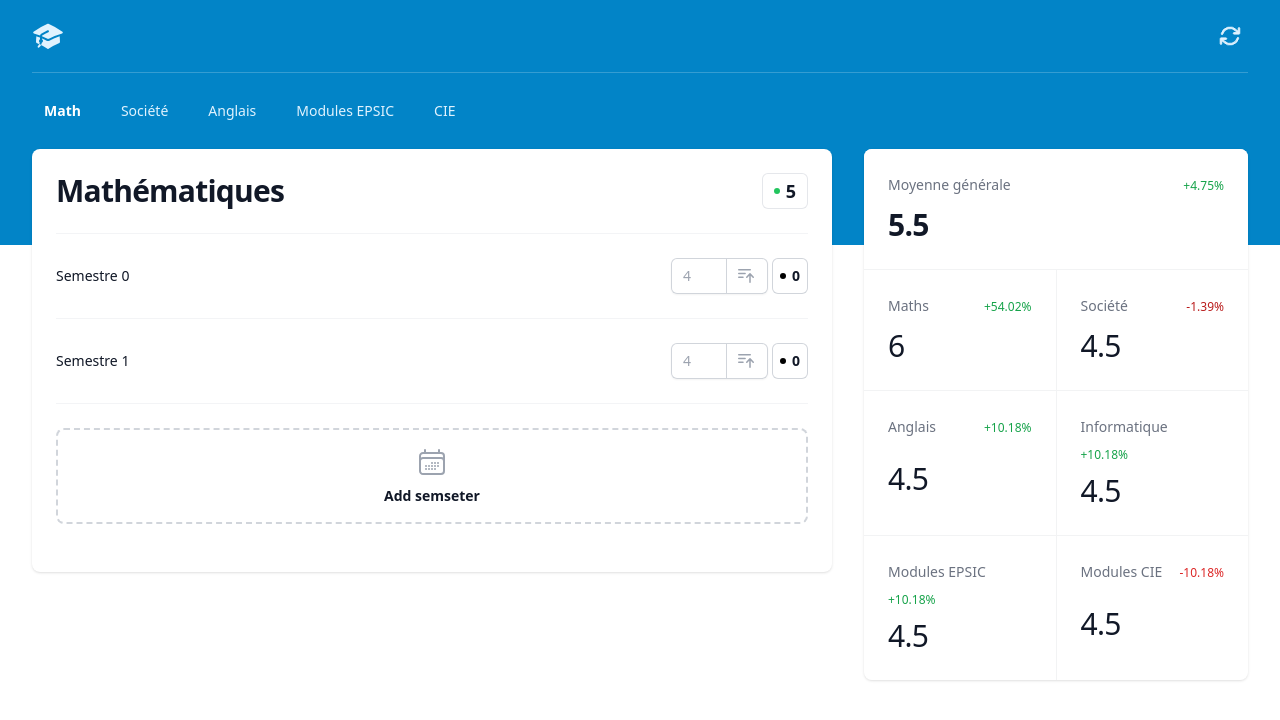
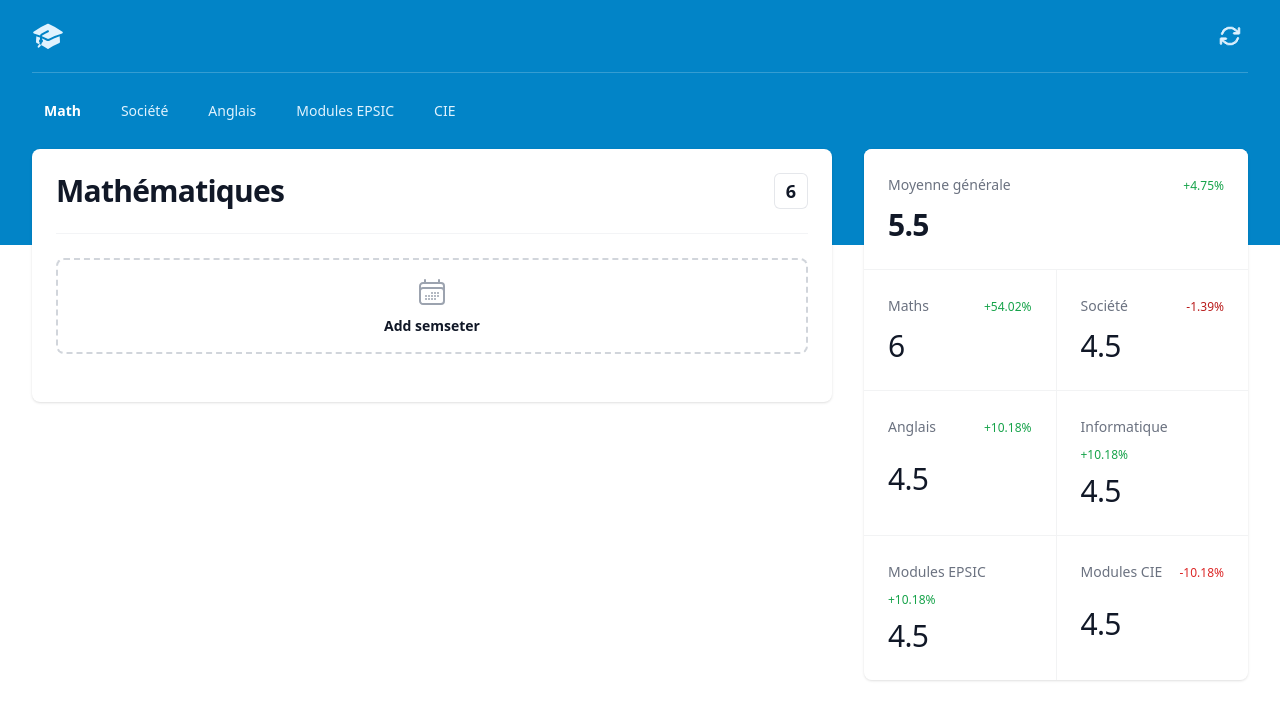
Before and after one commit to jordyBSK/gradesView-react, a React (Vite) app: page / in a window 1280 px wide. Shown: the top 720 px of the page. Built offline with nearby package versions, Linux system fonts and the light colour scheme.

Commit message:
add: can add semestre with the button

```diff
--- a/src/App.tsx
+++ b/src/App.tsx
@@ -1,7 +1,6 @@
 import './App.css'
 
-import SemesterElement from "./components/SemesterElement.tsx";
-import SubjectAverage from "./components/SubjectAverage.tsx";
+import SubjectElement from "./components/SubjectElement.tsx";
 
 export function App() {
 
@@ -112,48 +111,7 @@ export function App() {
             >
 
               <div className="grid grid-cols-1 gap-4 lg:col-span-2">
-                <section aria-labelledby="section-1-title">
-                  <h2 className="sr-only" id="section-1-title">Grades</h2>
-                  <div className="overflow-hidden rounded-lg bg-white shadow">
-                    <div className="p-6">
-                      <SubjectAverage subjectAverage={5}/>
-
-                      <div className="mt-6 border-t border-gray-100">
-                        <dl className="divide-y divide-gray-100">
-
-                          <SemesterElement semesterNumber={0}/>
-                          <SemesterElement semesterNumber={1}/>
-
-                          <div className="px-4 py-6 sm:gap-4 sm:px-0">
-                            <button
-                                type="button"
-                                className="relative block w-full rounded-lg border-2 border-dashed border-gray-300 p-4 text-center hover:border-gray-400 focus:outline-none focus:ring-2 focus:ring-indigo-500 focus:ring-offset-2"
-                            >
-                              <svg
-                                  className="mx-auto h-8 w-8 text-gray-400"
-                                  xmlns="http://www.w3.org/2000/svg"
-                                  fill="none"
-                                  viewBox="0 0 24 24"
-                                  stroke-width="1.5"
-                                  stroke="currentColor"
-                              >
-                                <path
-                                    stroke-linecap="round"
-                                    stroke-linejoin="round"
-                                    d="M6.75 3v2.25M17.25 3v2.25M3 18.75V7.5a2.25 2.25 0 012.25-2.25h13.5A2.25 2.25 0 0121 7.5v11.25m-18 0A2.25 2.25 0 005.25 21h13.5A2.25 2.25 0 0021 18.75m-18 0v-7.5A2.25 2.25 0 015.25 9h13.5A2.25 2.25 0 0121 11.25v7.5m-9-6h.008v.008H12v-.008zM12 15h.008v.008H12V15zm0 2.25h.008v.008H12v-.008zM9.75 15h.008v.008H9.75V15zm0 2.25h.008v.008H9.75v-.008zM7.5 15h.008v.008H7.5V15zm0 2.25h.008v.008H7.5v-.008zm6.75-4.5h.008v.008h-.008v-.008zm0 2.25h.008v.008h-.008V15zm0 2.25h.008v.008h-.008v-.008zm2.25-4.5h.008v.008H16.5v-.008zm0 2.25h.008v.008H16.5V15z"
-                                />
-                              </svg>
-                              <span
-                                  className="mt-2 block text-sm font-semibold text-gray-900"
-                              >Add semseter</span
-                              >
-                            </button>
-                          </div>
-                        </dl>
-                      </div>
-                    </div>
-                  </div>
-                </section>
+             <SubjectElement subjectAverage={6}/>
               </div>
 
 
--- a/src/components/AverageElement.tsx
+++ b/src/components/AverageElement.tsx
@@ -1,12 +1,18 @@
 import GradeSvg from "./GradeSvg.tsx";
 
 export default function AverageElement({average}:{average:number}) {
+let Class = ""
 
-
+if (average < 1){
+    Class = "hidden"
+}else {
+    Class = "ml-1 inline-flex items-center gap-x-1.5 rounded-md px-2 py-2 text-sm font-bold text-gray-900 ring-1 ring-inset ring-gray-300"
+}
     return(
         <>
                 <span
-                    className="ml-1 inline-flex items-center gap-x-1.5 rounded-md px-2 py-2 text-sm font-bold text-gray-900 ring-1 ring-inset ring-gray-300"
+                    className={Class}
+
                 >
                        <GradeSvg grade={average} />
                     {average}
--- a/src/components/InputElement.tsx
+++ b/src/components/InputElement.tsx
@@ -12,6 +12,8 @@ export function InputElement(props: {
                 name="number"
                 value={props.value}
                 onChange={props.onChange}
+                max={6}
+                min={1}
                 id="sem1"
                 className="block w-14 rounded-none rounded-l-md border-0 py-1.5 text-gray-900 ring-1 ring-inset ring-gray-300 placeholder:text-gray-400 focus:ring-2 focus:ring-inset focus:ring-sky-600 sm:text-sm sm:leading-6"
                 placeholder="4"
--- /dev/null
+++ b/src/components/SemesterButton.tsx
@@ -0,0 +1,37 @@
+
+
+export default function subjectElement(props: {
+    onClick: () => void
+}) {
+
+    return (
+        <>
+            <div className="px-4 py-6 sm:gap-4 sm:px-0">
+                <button
+                    onClick={props.onClick}
+                    type="button"
+                    className="relative block w-full rounded-lg border-2 border-dashed border-gray-300 p-4 text-center hover:border-gray-400 focus:outline-none focus:ring-2 focus:ring-indigo-500 focus:ring-offset-2"
+                >
+                    <svg
+                        className="mx-auto h-8 w-8 text-gray-400"
+                        xmlns="http://www.w3.org/2000/svg"
+                        fill="none"
+                        viewBox="0 0 24 24"
+                        stroke-width="1.5"
+                        stroke="currentColor"
+                    >
+                        <path
+                            stroke-linecap="round"
+                            stroke-linejoin="round"
+                            d="M6.75 3v2.25M17.25 3v2.25M3 18.75V7.5a2.25 2.25 0 012.25-2.25h13.5A2.25 2.25 0 0121 7.5v11.25m-18 0A2.25 2.25 0 005.25 21h13.5A2.25 2.25 0 0021 18.75m-18 0v-7.5A2.25 2.25 0 015.25 9h13.5A2.25 2.25 0 0121 11.25v7.5m-9-6h.008v.008H12v-.008zM12 15h.008v.008H12V15zm0 2.25h.008v.008H12v-.008zM9.75 15h.008v.008H9.75V15zm0 2.25h.008v.008H9.75v-.008zM7.5 15h.008v.008H7.5V15zm0 2.25h.008v.008H7.5v-.008zm6.75-4.5h.008v.008h-.008v-.008zm0 2.25h.008v.008h-.008V15zm0 2.25h.008v.008h-.008v-.008zm2.25-4.5h.008v.008H16.5v-.008zm0 2.25h.008v.008H16.5V15z"
+                        />
+                    </svg>
+                    <span
+                        className="mt-2 block text-sm font-semibold text-gray-900"
+                    >Add semseter</span
+                    >
+                </button>
+            </div>
+        </>
+    )
+}
--- a/src/components/SemesterElement.tsx
+++ b/src/components/SemesterElement.tsx
@@ -23,9 +23,9 @@ export default function SemesterElement({semesterNumber}:{semesterNumber:number}
             console.log('Aucune note na été indiquée')
         }else if(grade >= 1 && grade % 0.5 == 0 && grade <= 6){
             setAllGrades([...allGrades, grade]);
-setGrade(undefined)
+            setGrade("")
         }else {
-
+            setGrade("")
         }
     };
     const average = allGrades.length > 0 ? allGrades.reduce((a, b) => a + b)/allGrades.length : 0;
@@ -56,7 +56,7 @@ setGrade(undefined)
                             >
                         <InputElement value={grade} onChange={handleChange} onClick={buttonClick} />
                         </div>
-                        <AverageElement average={average}/>
+                        <AverageElement average={average} />
                     </div>
                 </dd>
             </div>
--- a/src/components/SubjectAverage.tsx
+++ /dev/null
@@ -1,25 +0,0 @@
-import GradeSvg from "./GradeSvg.tsx";
-
-export default function SubjectAverage({subjectAverage}:{subjectAverage:number}){
-
-    return (
-        <div className="md:flex md:items-center md:justify-between">
-            <div className="min-w-0 flex-1">
-                <h2
-                    className="text-2xl font-bold leading-7 text-gray-900 sm:truncate sm:text-3xl sm:tracking-tight"
-                >
-                    Mathématiques
-                </h2>
-            </div>
-            <div className="mt-4 flex md:ml-4 md:mt-0">
-                        <span
-                            className="inline-flex items-center gap-x-1.5 rounded-md px-3 py-1 text-lg font-bold text-gray-900 ring-1 ring-inset ring-gray-200"
-                        >
-                     <GradeSvg grade={subjectAverage} />
-                            {subjectAverage}
-                        </span>
-            </div>
-        </div>
-    )
-
-}
--- /dev/null
+++ b/src/components/SubjectElement.tsx
@@ -0,0 +1,55 @@
+import SemesterElement from "./SemesterElement.tsx";
+import SemesterButton from "./SemesterButton.tsx"
+import {useState} from "react";
+
+export default function subjectElement({subjectAverage}:{subjectAverage:number}) {
+    const [count, setCount] = useState(1)
+    const [numberSemester,setNumberSemester ] = useState<number[]>([]);
+
+    function increment(){
+            setCount(count + 1);
+        setNumberSemester([...numberSemester, count]);
+        console.log(numberSemester)
+    }
+
+    const elementSemester = numberSemester.map((semesterNumber) => (
+        <SemesterElement semesterNumber={semesterNumber}/>
+    ));
+
+    return (
+        <>
+            <section aria-labelledby="section-1-title">
+
+                <h2 className="sr-only" id="section-1-title">Grades</h2>
+
+                <div className="overflow-hidden rounded-lg bg-white shadow">
+
+                    <div className="p-6">
+                        <div className="md:flex md:items-center md:justify-between">
+                            <div className="min-w-0 flex-1">
+                                <h2
+                                    className="text-2xl font-bold leading-7 text-gray-900 sm:truncate sm:text-3xl sm:tracking-tight"
+                                >
+                                    Mathématiques
+                                </h2>
+                            </div>
+                            <div className="mt-4 flex md:ml-4 md:mt-0">
+                        <span
+                            className="inline-flex items-center gap-x-1.5 rounded-md px-3 py-1 text-lg font-bold text-gray-900 ring-1 ring-inset ring-gray-200"
+                        >
+                            {subjectAverage}
+                        </span>
+                            </div>
+                        </div>
+                        <div className="mt-6 border-t border-gray-100">
+                            <dl className="divide-y divide-gray-100">
+                                {elementSemester}
+                                <SemesterButton onClick={increment}/>
+                            </dl>
+                        </div>
+                    </div>
+                </div>
+            </section>
+        </>
+    )
+}
```
